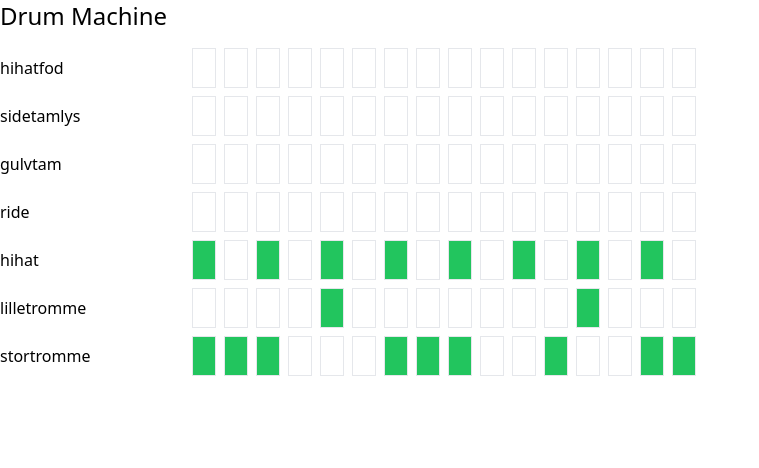
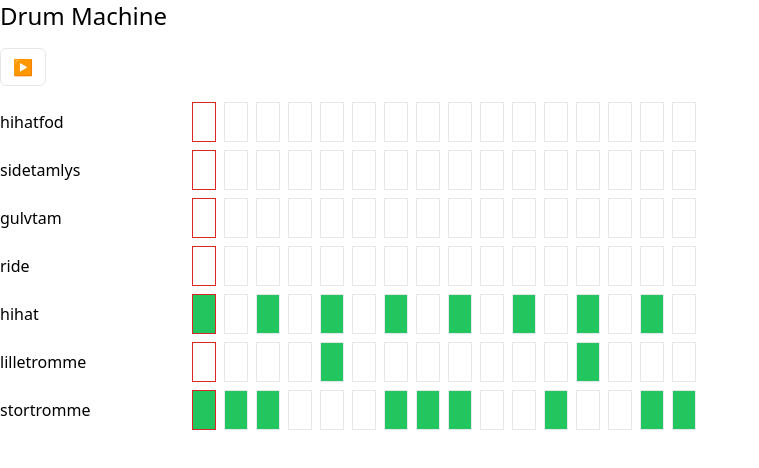
Before and after one commit to kaermorchen/drum-machine, a React (Vite) app: page / in a window 1280 px wide. Shown: the top 468 px of the page, without its empty margins (0-759 px from the left). Built offline with nearby package versions, Linux system fonts and the light colour scheme.

Commit message:
Add playing

```diff
--- a/src/components/channel-view.tsx
+++ b/src/components/channel-view.tsx
@@ -1,18 +1,25 @@
 import Channel from '../models/channel';
+import { DrumMachineState } from './drum-machine';
 import StepView from './step-view';
 import { observer } from 'mobx-react-lite';
 
 interface ChannelViewProps {
   channel: Channel;
+  drumMachine: DrumMachineState;
 }
 
-const ChannelView = observer(({ channel }: ChannelViewProps) => {
+const ChannelView = observer(({ channel, drumMachine }: ChannelViewProps) => {
   return (
     <div className="flex mb-2 items-center">
       <div className="w-48 cursor-pointer">{channel.song.name}</div>
       <div className="flex">
         {channel.steps.map((step, index) => (
-          <StepView step={step} channel={channel} key={index} />
+          <StepView
+            step={step}
+            channel={channel}
+            key={index}
+            isActive={drumMachine.currentStep === index}
+          />
         ))}
       </div>
     </div>
--- a/src/components/drum-machine.tsx
+++ b/src/components/drum-machine.tsx
@@ -19,7 +19,7 @@ const songs = [
   new Song({ name: 'stortromme' }),
 ];
 
-class DrumMachineState {
+export class DrumMachineState {
   channels = [
     new Channel({ song: songs[0], steps: createEmptySteps() }),
     new Channel({ song: songs[1], steps: createEmptySteps() }),
@@ -89,9 +89,50 @@ class DrumMachineState {
       ],
     }),
   ];
+  isPlaying = false;
+  tempo = 100;
+  maxSteps = 16;
+  currentStep = 0;
+  intervalId: undefined | number;
 
   constructor() {
     makeAutoObservable(this);
+
+    this.toggle = this.toggle.bind(this);
+    this.tick = this.tick.bind(this);
+  }
+
+  toggle() {
+    if (this.isPlaying) {
+      clearInterval(this.intervalId);
+      this.intervalId = undefined;
+      this.isPlaying = false;
+    } else {
+      this.currentStep = 0;
+      this.intervalId = setInterval(this.tick, this.tickInterval());
+      this.isPlaying = true;
+    }
+  }
+
+  tickInterval() {
+    const beatsPerSecond = this.tempo / 60;
+    const sixteenthsPerSecond = beatsPerSecond * 4;
+    const tickInterval = 1000 / sixteenthsPerSecond;
+
+    return tickInterval;
+  }
+
+  tick() {
+    for (const channel of this.channels) {
+      if (channel.steps[this.currentStep].isPlaying) {
+        channel.song.play();
+      }
+    }
+
+    this.currentStep += 1;
+    if (this.currentStep >= this.maxSteps) {
+      this.currentStep = 0;
+    }
   }
 }
 
@@ -99,11 +140,21 @@ const state = new DrumMachineState();
 
 const DrumMachine = observer(() => {
   return (
-    <div className="mb-4">
-      {state.channels.map((channel, index) => (
-        <ChannelView channel={channel} key={index} />
-      ))}
-    </div>
+    <>
+      <div className="mb-4">
+        <button
+          onClick={state.toggle}
+          className="pointer-events-auto rounded-md border px-3 py-2 leading-5"
+        >
+          {state.isPlaying ? '⏸️' : '▶️'}
+        </button>
+      </div>
+      <div>
+        {state.channels.map((channel, index) => (
+          <ChannelView channel={channel} drumMachine={state} key={index} />
+        ))}
+      </div>
+    </>
   );
 });
 
--- a/src/components/step-view.tsx
+++ b/src/components/step-view.tsx
@@ -5,14 +5,15 @@ import { observer } from 'mobx-react-lite';
 interface StepViewProps {
   step: Step;
   channel: Channel;
+  isActive: boolean;
 }
 
-const StepView = observer(({ step, channel }: StepViewProps) => {
+const StepView = observer(({ step, channel, isActive }: StepViewProps) => {
   return (
     <div
       className={`border w-6 h-10 mr-2 cursor-pointer ${
         step.isPlaying ? 'bg-green-500' : 'bg-white'
-      }`}
+      } ${isActive ? 'border-red-600' : ''}`}
       onClick={() => {
         step.toggle();
         channel.song.play();
```
Also changed, not shown: 1 other file (tests, documents, lock files or other folders).
